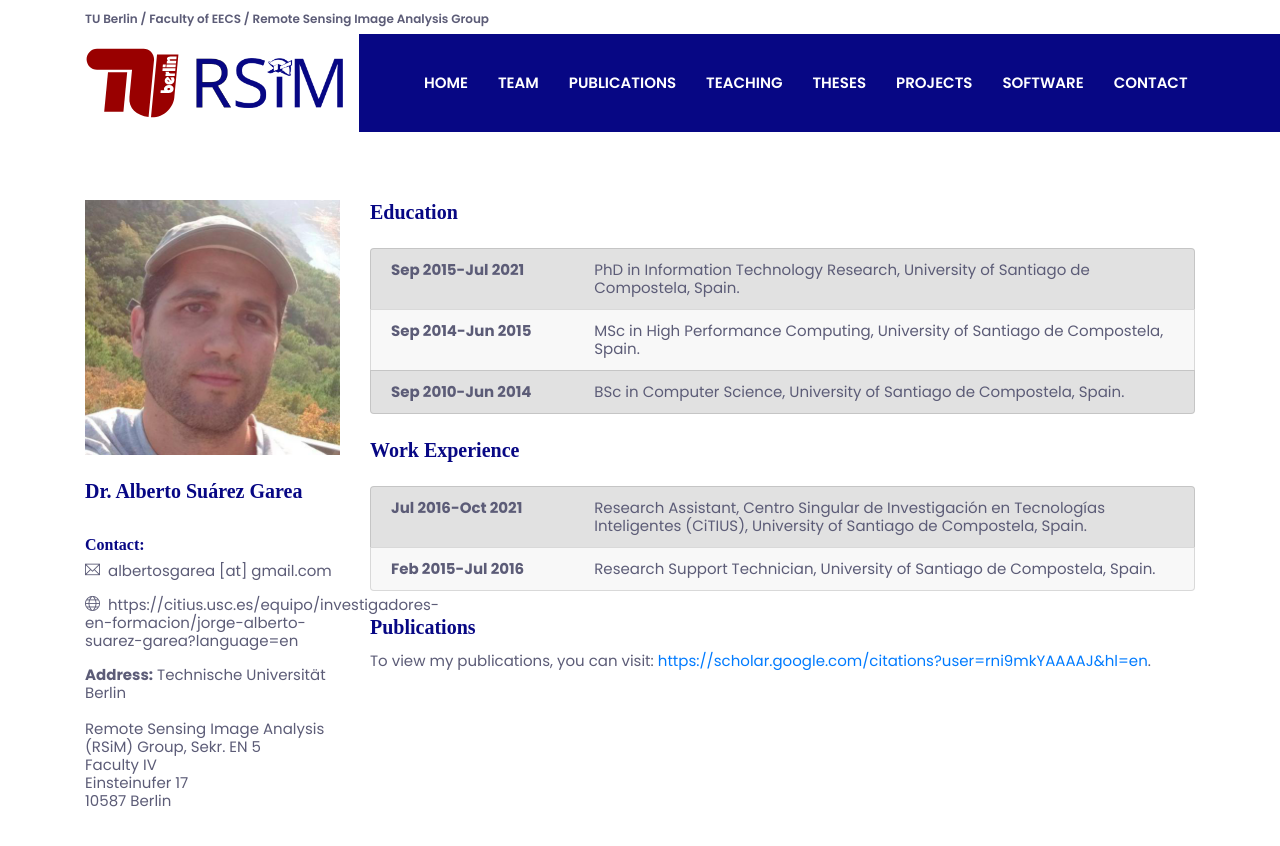
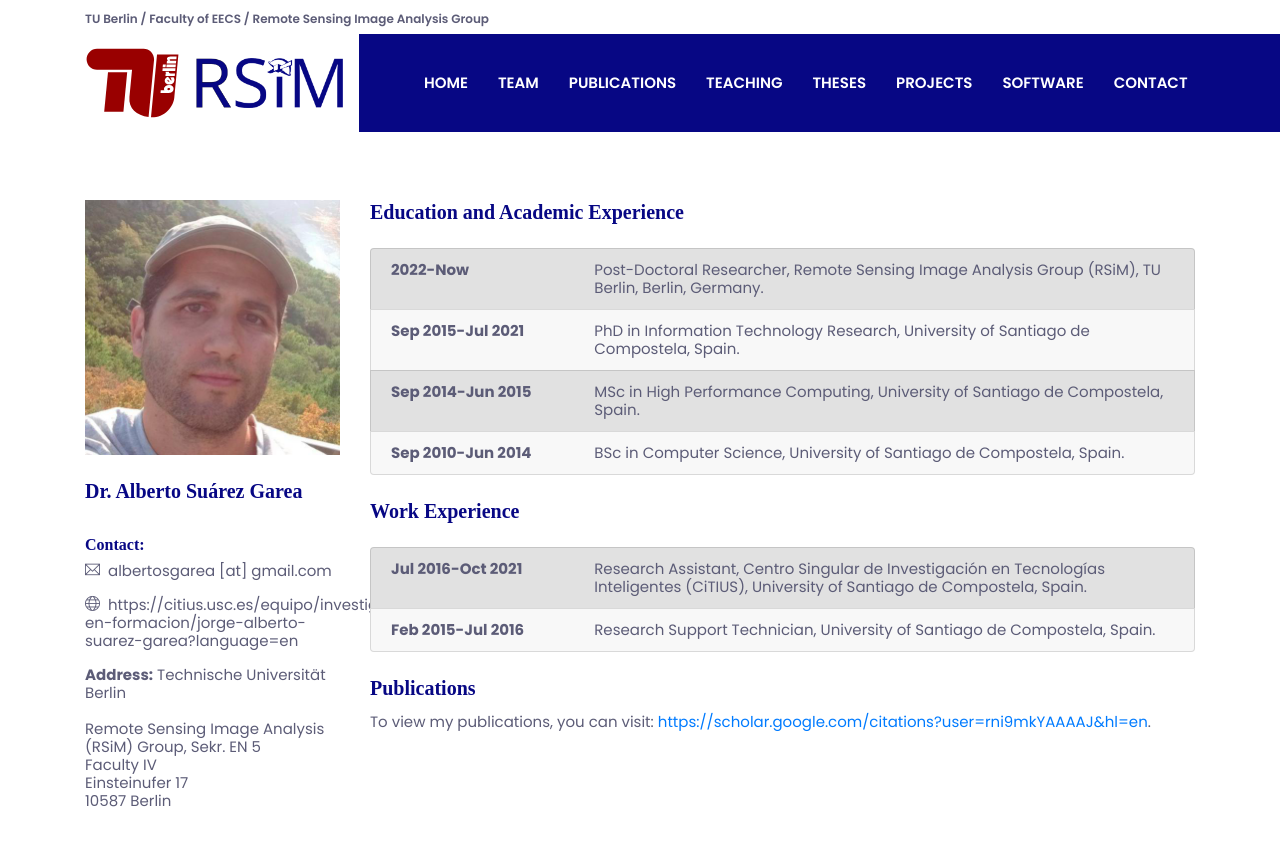
Before and after one commit to rsim-tu-berlin/rsim.berlin, a Jekyll site: the page built from content/_team/alberto-suarez-garea.md, in a window 1280 px wide and 900 px high. Shown: the top 846 px of the window. Built offline with Jekyll 4.4.1, drawn with Linux system fonts in a browser that asks for light colours; nearby versions of some CDN libraries.

Commit message:
added the current position

```diff
--- a/content/_team/alberto-suarez-garea.md
+++ b/content/_team/alberto-suarez-garea.md
@@ -22,8 +22,10 @@
 member_office_hours:
 
 member_experience:
-  title: Education
+  title: Education and Academic Experience
   list:
+    - period: 2022-Now
+      title : Post-Doctoral Researcher, Remote Sensing Image Analysis Group (RSiM), TU Berlin, Berlin, Germany.
     - period: Sep 2015-Jul 2021
       title: PhD in Information Technology Research, University of Santiago de Compostela, Spain.
     - period: Sep 2014-Jun 2015
```
